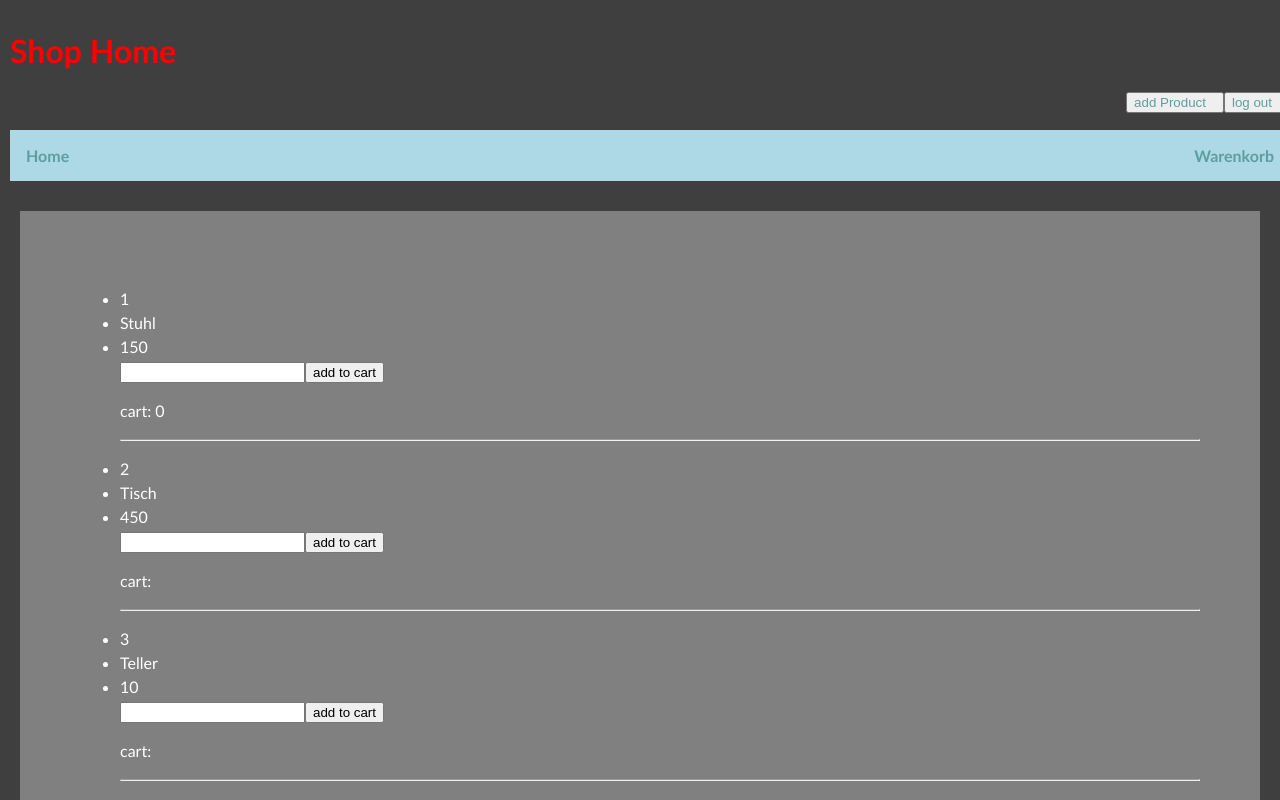
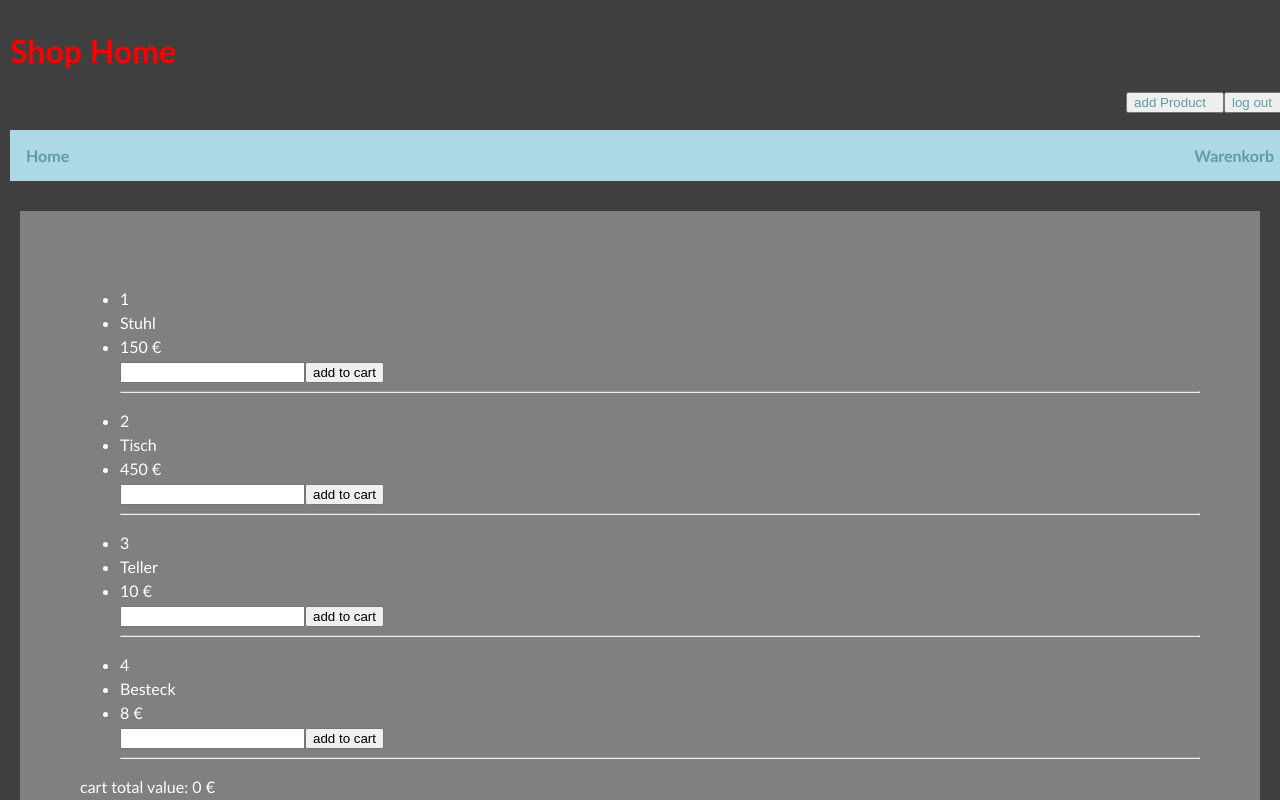
Before and after one commit to LorAutumn/reactshop, a React (Create React App) app: page / in a window 1280 px wide. Shown: the top 800 px of the page. Built offline with nearby package versions, Linux system fonts and the light colour scheme.

Commit message:
added totalCartValue Component to calculate and display the total cart value

```diff
--- a/src/App.js
+++ b/src/App.js
@@ -8,6 +8,7 @@ import shoppingCartData from './components/products/shoppingCartData'
 export const DataContext = React.createContext()
 export const HandleChangeContext = React.createContext()
 export const CartDataContext = React.createContext()
+export const CartSumContext = React.createContext()
 
 
 function App() {
@@ -15,6 +16,7 @@ function App() {
   const [data, setData] = useState(productsData)                    // state for data
   const [handleChangeList, setHandleChangeList] = useState({})      // state for list of products available
   const [cartData, setCartData] = useState(shoppingCartData)
+  const [cartSum, setCartSum] = useState(0)
 
   // container for handleChange state deposit (temp)
   const handleChange = (event) => {
@@ -27,9 +29,11 @@ function App() {
         <DataContext.Provider value={{data: data, setData: setData}}>
             <HandleChangeContext.Provider value={{handleChangeState: handleChange, handleChangeList: handleChangeList}}>
               <CartDataContext.Provider value={{cartData: cartData, setCartData: setCartData}}>
-                <Header setData={setData}/>
-                <Main />
-                <Footer />
+                <CartSumContext.Provider value={{cartSum: cartSum, setCartSum: setCartSum}}>
+                  <Header setData={setData}/>
+                  <Main />
+                  <Footer />
+                </CartSumContext.Provider>
               </CartDataContext.Provider>
             </ HandleChangeContext.Provider>
           {/* </ SetDataContext.Provider>   */}
--- /dev/null
+++ b/src/components/CartTotalValue.js
@@ -0,0 +1,29 @@
+import React, {useContext, useEffect} from 'react'
+import {CartDataContext} from '../App'
+import {CartSumContext} from '../App'
+
+function CartTotalValue() {
+  const cartDataContext = useContext(CartDataContext)
+  const cartSumContext = useContext(CartSumContext)
+  const cartData = cartDataContext.cartData
+
+  const sumUp = () => {             // calculates the total cart value sum
+    let summ = 0
+    for (let item of cartData) {
+      summ = summ + item.sum
+    }
+    cartSumContext.setCartSum(cartSumContext.cartSum =+ summ)
+  }
+
+  useEffect(() => {               // triggers sumUp on every cartData change to calculate the total cart value
+    sumUp()
+  }, [cartData])
+
+  return(
+    <div>
+      <p>cart total value: {cartSumContext.cartSum} €</p>
+    </div>
+  )
+}
+
+export default CartTotalValue
--- a/src/components/ProductList.js
+++ b/src/components/ProductList.js
@@ -3,6 +3,8 @@ import ProductObject from './products/ProductObject'
 import CartObject from './products/CartObject'
 import {DataContext} from '../App'
 import {CartDataContext} from '../App'
+import CartTotalValue from './CartTotalValue'
+
 
 // a list of all products that can be ordered (class based)
 function ProductList ()  {
@@ -14,18 +16,22 @@ function ProductList ()  {
 
   // adds a product to the cart
   const addToCart = (id) => {
-    const addValue = parseInt(document.getElementById(id).value)      // parses the value of the actual dom.element.value of the id's input form
+    let addValue = parseInt(document.getElementById(id).value)      // parses the value of the actual dom.element.value of the id's input form
     const findCartItem = cartData.find(item => item.id === id)        // searches and returns an item inside of the Cart by id
     const newCart = cartData.filter(item => item.id != id)            // filters the actual id-Object out of the cartData Array and writes the filtered array to newCart variable
     const cartItemIndex = cartData.findIndex(item => item.id === id)  // saves the index of the actual item
+    const itemSum = dataContext.data[id-1].price * addValue           // sums item price with
 
     // checks if item already exits in cart and only updates the Amount-value
-    if (findCartItem) {
-      findCartItem.value = findCartItem.value + addValue    // sums up the input value in the form and the exisiting value in the cart
-      newCart.splice(cartItemIndex, 0, findCartItem)        // splices new object of actual item to newCart variable
-      cartDataContext.setCartData([...newCart])             // pushes new Cart to the cartData state
-    } else {
-    cartDataContext.setCartData([...cartDataContext.cartData, {...dataContext.data[id-1], value: addValue}])    // adds a new item (object) to the cartData state (shoppingCart)
+    if (findCartItem && addValue > 0) {
+      findCartItem.value = findCartItem.value + addValue          // sums up the input value of the form field and the exisiting value in the cart
+      findCartItem.sum = findCartItem.value * findCartItem.price  // set the total price value of the item
+      newCart.splice(cartItemIndex, 0, findCartItem)              // splices new object of actual item to newCart variable
+      cartDataContext.setCartData([...newCart])                   // pushes new Cart to the cartData state
+      document.getElementById(id).value = null                    // sets input form to null
+    } else if (addValue > 0) {
+      cartDataContext.setCartData([...cartDataContext.cartData, {...dataContext.data[id-1], value: addValue, sum: itemSum}])    // adds a new item (object) to the cartData state (shoppingCart)
+      document.getElementById(id).value = null                                                                                  // sets input form to null
       }
     }
 
@@ -49,6 +55,7 @@ function ProductList ()  {
 
   const cartComponents = cartDataContext.cartData.map(product =>
     <CartObject
+      key={product.id}
       id={product.id}
       name={product.name}
       price={product.price}
@@ -58,11 +65,12 @@ function ProductList ()  {
   )
 
   return (
-  <div className='ProductList' id='list'>
-    {/* displays the ProductList component */}
-    {productComponents}
-    {cartComponents}
-  </div>
+    <div className='ProductList' id='list'>
+      {/* displays the ProductList component */}
+      {productComponents}
+      {cartComponents}
+      <CartTotalValue/>
+    </div>
   )
 
 }
--- a/src/components/ShoppingCart.js
+++ b/src/components/ShoppingCart.js
@@ -9,24 +9,6 @@ function ProductList ()  {
   const cartDataContext = useContext(CartDataContext)
   // const setData = useContext(SetDataContext)
   let newData = []
-
-  // adds the input amount of the product to the shopping cart
-  const handleClick = (id) => {
-    newData = dataContext.data.map(product => {
-      const addToCart = parseInt(document.getElementById(id).value)  // reads the value of the input field
-      const cartValue = product.value + addToCart                    // adds the amount of input field to the amount of the product in the shopping cart
-      if (id === product.id) {                                       // iterates through the data array and writes the cartValue to each Object
-        return{
-          ...product,
-          value: (cartValue)
-        }
-      }
-      return(                                                        // returns the product array without changes
-        product
-      )
-    })
-    dataContext.setData(data => newData)
-  }
 
   const productComponents = cartDataContext.cartData.map(product =>
     <ProductObject
--- a/src/components/products/CartObject.js
+++ b/src/components/products/CartObject.js
@@ -4,10 +4,11 @@ function CartObject (props) {
 
   return (
     <ul>
-      <li>{props.id}</li>
+      <li>Artikelnummer: {props.id}</li>
       <li>{props.name}</li>
-      <li>{props.price}</li>
-      <p>cart: {props.value}</p>
+      <li>{props.price} €</li>
+      <p>ammount: {props.value}</p>
+      <p>position value: {props.price * props.value} €</p>
       <button onClick={() => props.removeItem(props.id)}>remove from cart</button>
       <hr/>
     </ul>
--- a/src/components/products/ProductObject.js
+++ b/src/components/products/ProductObject.js
@@ -13,10 +13,9 @@ function ProductObject(props) {
     <ul>
       <li>{props.id}</li>
       <li>{props.name}</li>
-      <li>{props.price}</li>
+      <li>{props.price} €</li>
       <input type="number" className="input" id={props.id} onKeyPress={onKeyPress}></input>
       <button onClick={() => props.addToCart(props.id)}>add to cart</button>
-      <p>cart: {props.value}</p>
       <hr/>
     </ul>
   )
--- a/src/components/products/productsData.js
+++ b/src/components/products/productsData.js
@@ -9,19 +9,19 @@ const productsData = [
     id: 2,
     name: 'Tisch',
     price: 450,
-    value: null
+    value: 0
   },
   {
     id: 3,
     name: 'Teller',
     price: 10,
-    value: null
+    value: 0
   },
   {
     id: 4,
     name: 'Besteck',
     price: 8,
-    value: null
+    value: 0
   }
 
 ]
--- a/src/style.css
+++ b/src/style.css
@@ -33,7 +33,6 @@ body {
   padding-right: 16px;
   float: right
 }
-
 
 
 .shoppingCart {
```
Also changed, not shown: src/components/Main.js (+8 -0 lines).
